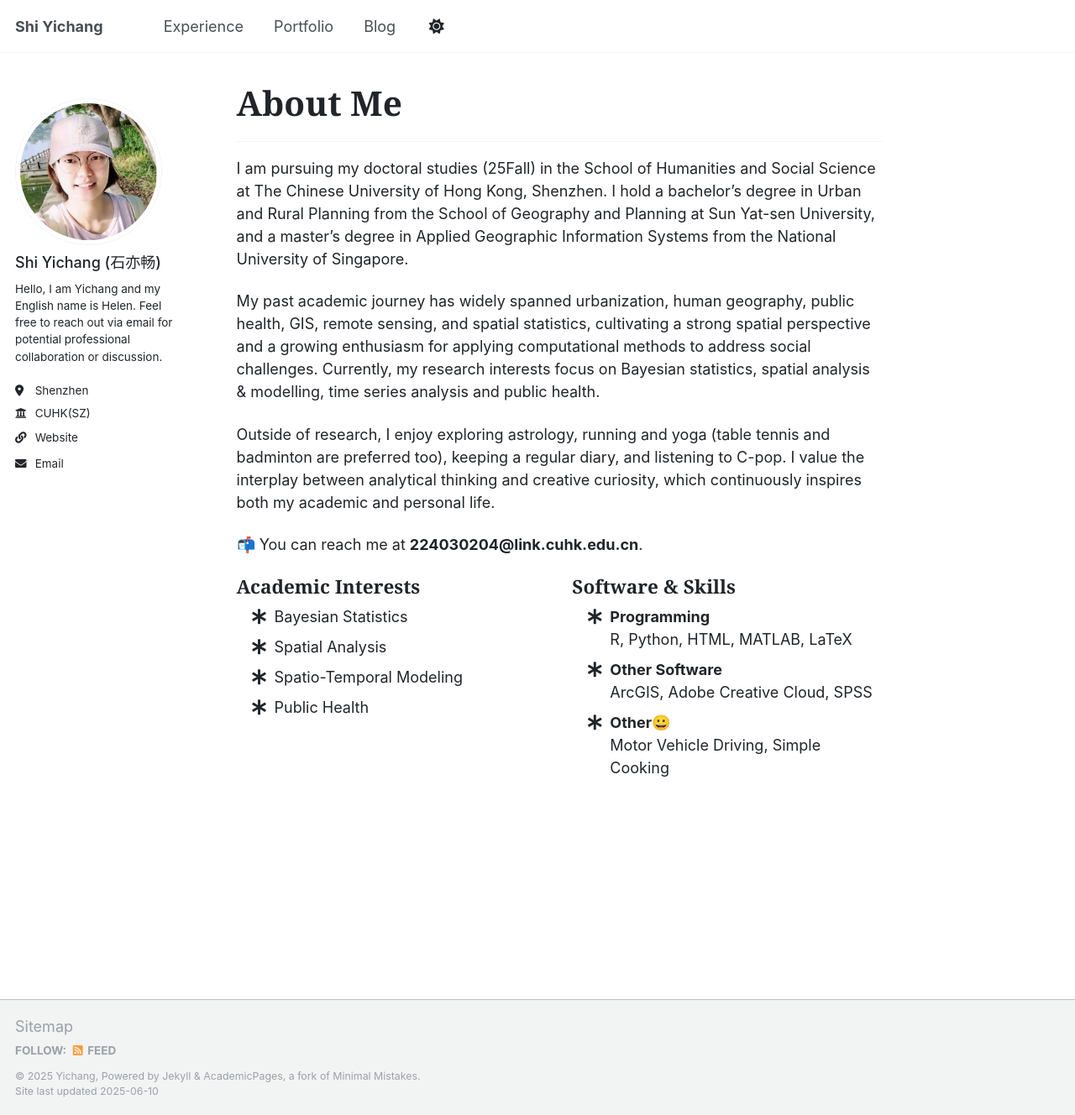
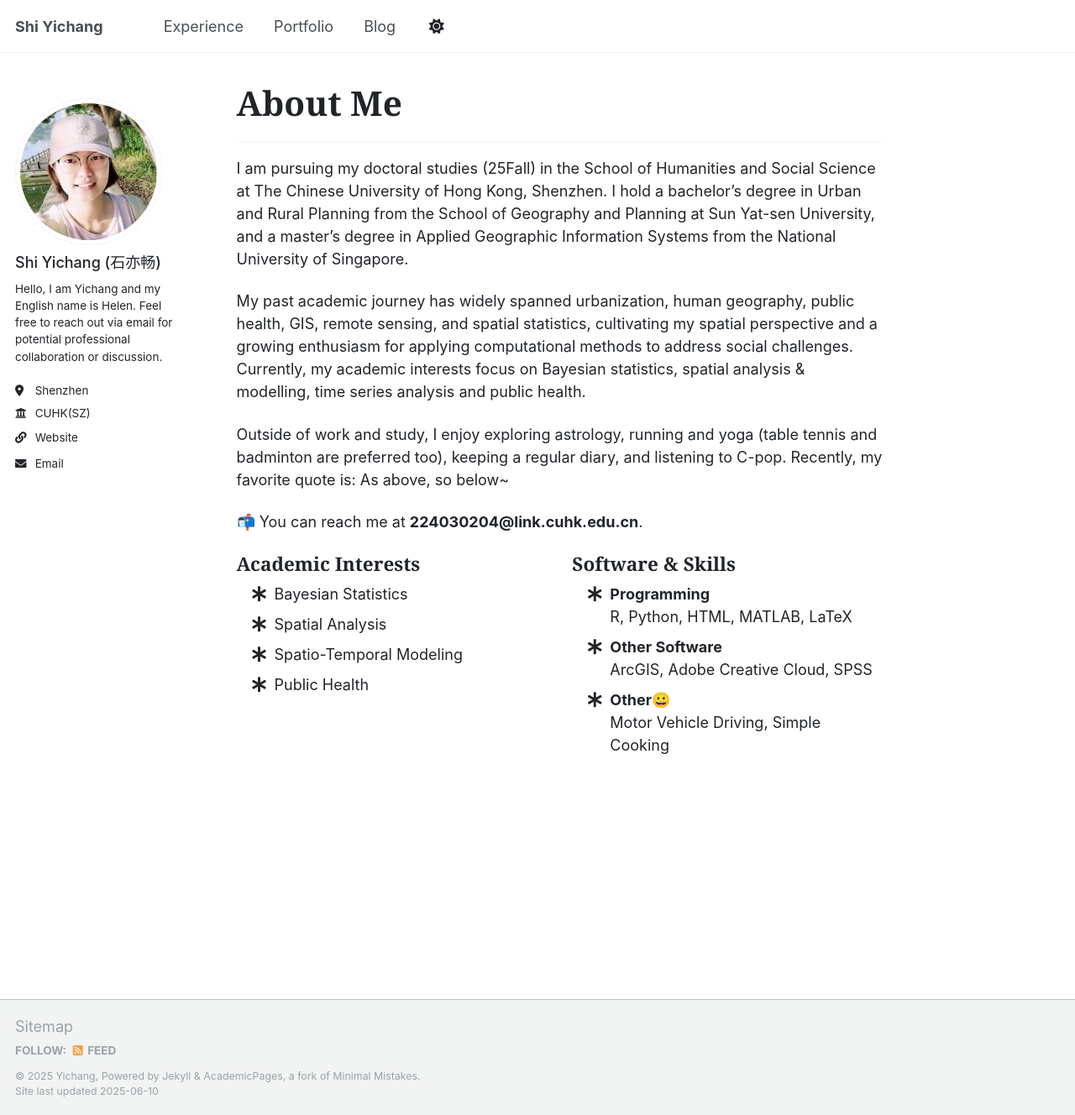
Before and after one commit to Helensyc/helensyc.github.io, a Jekyll site: the page built from _pages/about.md, in a window 1280 px wide and 1328 px high. Shown: the whole window at 84% size. Built offline with Jekyll 4.4.1, drawn with Linux system fonts in a browser that asks for light colours.

Commit message:
Update about.md

```diff
--- a/_pages/about.md
+++ b/_pages/about.md
@@ -11,9 +11,9 @@ redirect_from:
 
 I am pursuing my doctoral studies (25Fall) in the School of Humanities and Social Science at The Chinese University of Hong Kong, Shenzhen. I hold a bachelor’s degree in Urban and Rural Planning from the School of Geography and Planning at Sun Yat-sen University, and a master’s degree in Applied Geographic Information Systems from the National University of Singapore.
 
-My past academic journey has widely spanned urbanization, human geography, public health, GIS, remote sensing, and spatial statistics, cultivating a strong spatial perspective and a growing enthusiasm for applying computational methods to address social challenges. Currently, my research interests focus on Bayesian statistics, spatial analysis & modelling, time series analysis and public health.
+My past academic journey has widely spanned urbanization, human geography, public health, GIS, remote sensing, and spatial statistics, cultivating my spatial perspective and a growing enthusiasm for applying computational methods to address social challenges. Currently, my academic interests focus on Bayesian statistics, spatial analysis & modelling, time series analysis and public health.
 
-Outside of research, I enjoy exploring astrology, running and yoga (table tennis and badminton are preferred too), keeping a regular diary, and listening to C-pop. I value the interplay between analytical thinking and creative curiosity, which continuously inspires both my academic and personal life.
+Outside of work and study, I enjoy exploring astrology, running and yoga (table tennis and badminton are preferred too), keeping a regular diary, and listening to C-pop. Recently, my favorite quote is: As above, so below~
 
 📬 You can reach me at **224030204@link.cuhk.edu.cn**.
 
```
